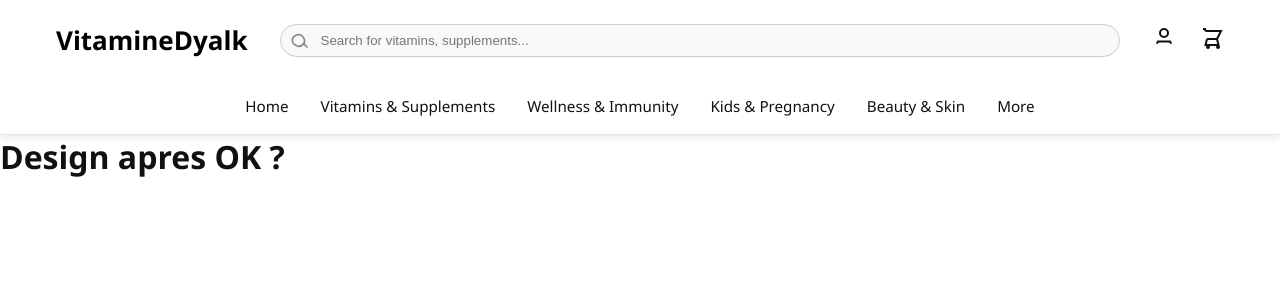
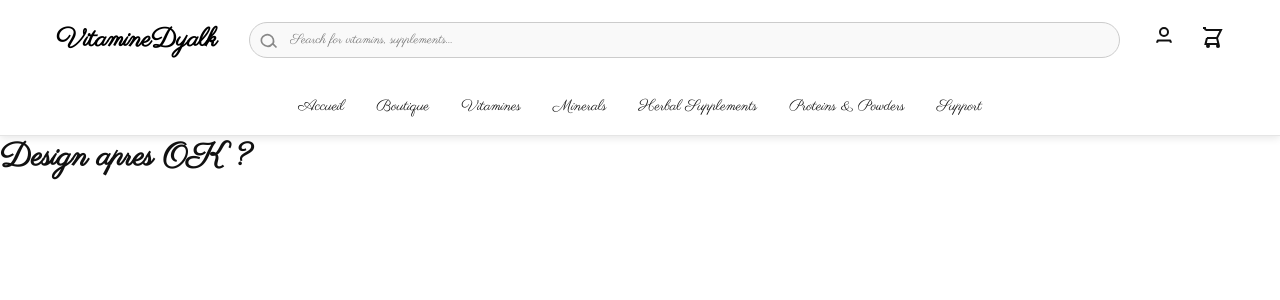
Before and after one commit to wwwwl25/Projet-Stage-Initialization, a PHP site: page / in a window 1280 px wide. Shown: the top 300 px of the page. Run offline with PHP 8.4, Linux system fonts and the light colour scheme.

Commit message:
Change nav-bar links

```diff
--- a/nav-bar.css
+++ b/nav-bar.css
@@ -1,13 +1,15 @@
+@import url('https://fonts.googleapis.com/css2?family=Poppins:wght@300;400;500;600;700;800;900&display=swap');
+@import url('https://fonts.googleapis.com/css2?family=Parisienne&display=swap');
 * {
     margin: 0;
     padding: 0;
     box-sizing: border-box;
+    font-family: 'Parisienne', cursive;
 }
 
 body {
     background-color: #ffffff;
     color: #111111;
-    font-family: 'Segoe UI', Tahoma, Geneva, Verdana, sans-serif;
 }
 
 .navbar {
--- a/nav-bar.php
+++ b/nav-bar.php
@@ -28,11 +28,13 @@
 
     <!-- Nav links -->
     <div class="nav-links">
-        <a href="index.php">Home</a>
-        <a href="#">Vitamins & Supplements</a>
-        <a href="#">Wellness & Immunity</a>
-        <a href="#">Kids & Pregnancy</a>
-        <a href="#">Beauty & Skin</a>
-        <a href="#">More</a>
+        <a href="index.php">Accueil</a>
+        <a href="#">Boutique</a>
+        <a href="#">Vitamines</a>
+        <a href="#">Minerals</a>
+        <a href="#">Herbal Supplements</a>
+        <a href="#">Proteins & Powders</a>
+        <a href="#">Support</a>
+
     </div>
 </nav>
```
